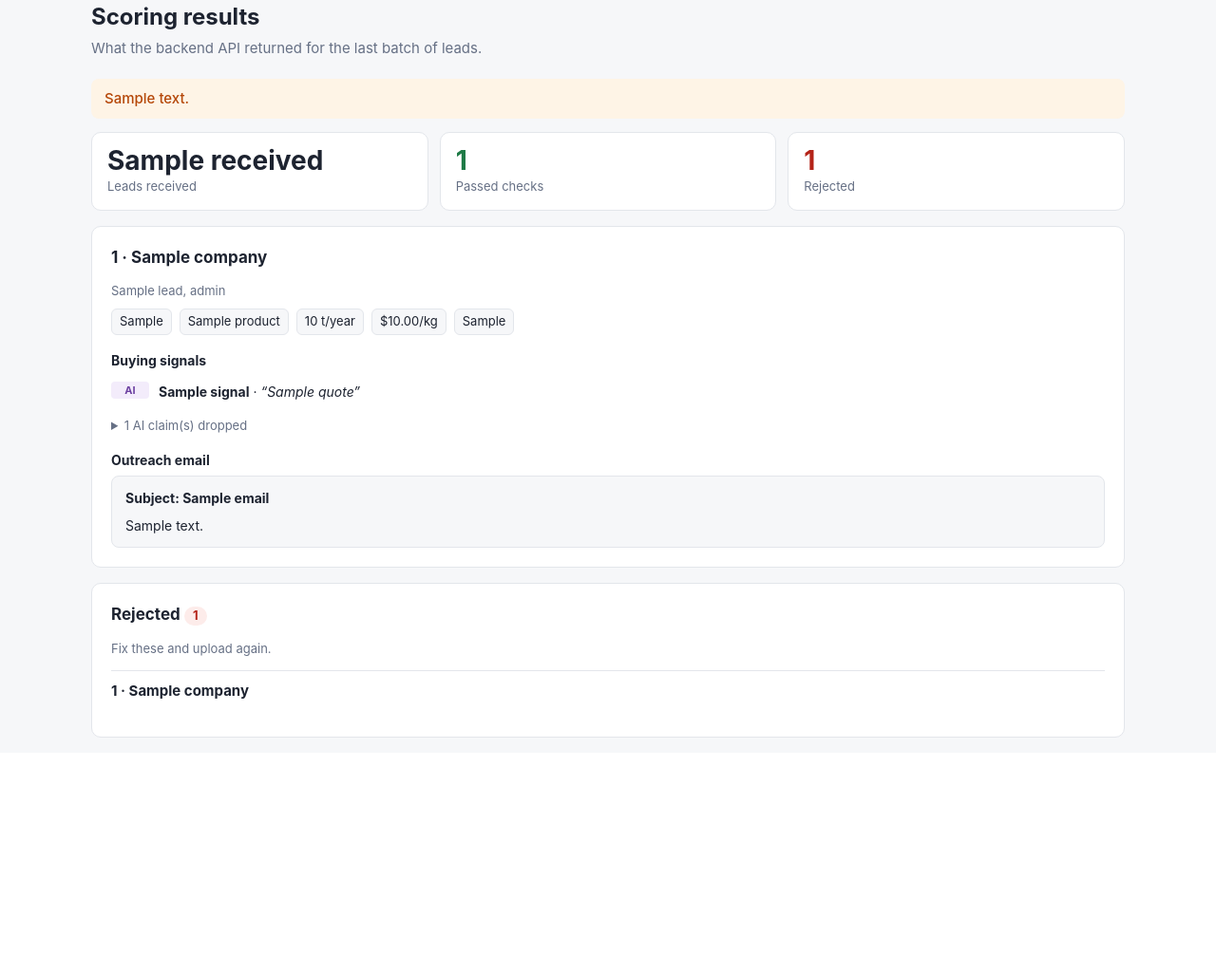
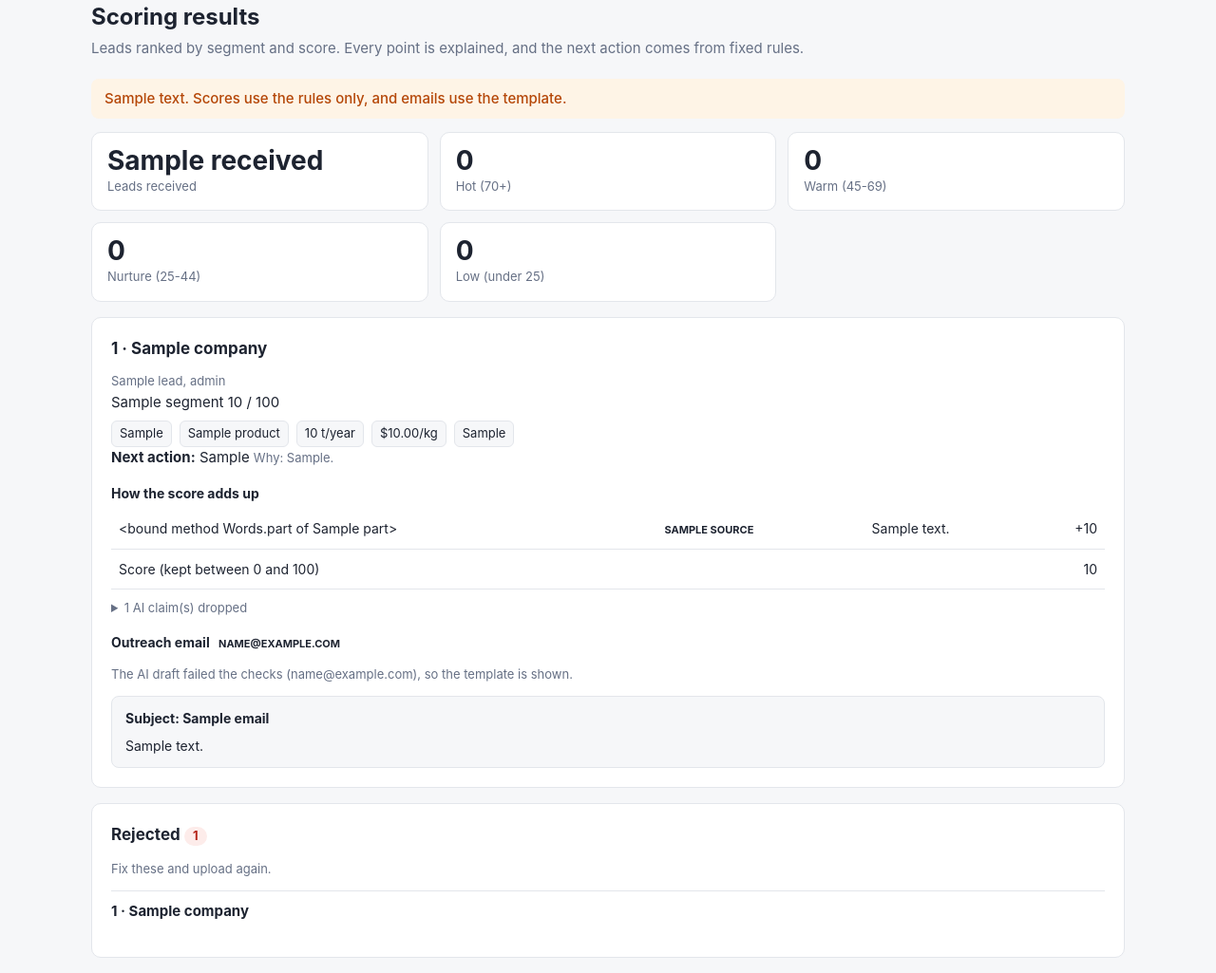
Before and after one commit to kambhampatiabhijith-wq/lead-intelligence-tool, a Flask app: template templates/results.html in a window 1280 px wide. Shown: the part 57-1082 px from the top of the page at 95% size. Before the commit the page ends 834 px from the top, so only its background shows below. Run offline with Flask 3, Linux system fonts and the light colour scheme; the template is opened without the code that fills it: most values are stand-ins (such as "Sample title", 1, 10 or a date in 2020).

Commit message:
Show scores, segments and next actions on the results page
Co-Authored-By: Claude Opus 5.5 <noreply@anthropic.com>
Claude-Session: https://claude.ai/code/session_01ViRBK24UG7bY1zPk4zdDQE

```diff
--- a/templates/results.html
+++ b/templates/results.html
@@ -5,7 +5,7 @@
 {% block content %}
 <section class="intro">
   <h1>Scoring results</h1>
-  <p>What the backend API returned for the last batch of leads.</p>
+  <p>Leads ranked by segment and score. Every point is explained, and the next action comes from fixed rules.</p>
 </section>
 
 {% if not run %}
@@ -13,21 +13,32 @@
   <p class="empty">No leads scored yet. Go to <a href="{{ url_for('index') }}">Leads</a>, add or upload leads, then click Score leads.</p>
 </section>
 {% else %}
-<div class="flash {{ 'flash-ok' if run.ai_status.used else 'flash-warn' }}">{{ run.ai_status.message }}</div>
+<div class="flash {{ 'flash-ok' if run.ai_status.used else 'flash-warn' }}">{{ run.ai_status.message }}{% if not run.ai_status.used %} Scores use the rules only, and emails use the template.{% endif %}</div>
 
-<div class="stats">
+{% set seg = {} %}
+{% for r in run.results %}{% set _ = seg.update({r.segment: seg.get(r.segment, 0) + 1}) %}{% endfor %}
+<div class="stats stats-5">
   <div class="stat"><span class="stat-num">{{ run.received }}</span><span class="stat-label">Leads received</span></div>
-  <div class="stat stat-ok"><span class="stat-num">{{ run.valid|length }}</span><span class="stat-label">Passed checks</span></div>
-  <div class="stat stat-bad"><span class="stat-num">{{ run.rejected|length }}</span><span class="stat-label">Rejected</span></div>
+  <div class="stat seg-hot"><span class="stat-num">{{ seg.get('Hot', 0) }}</span><span class="stat-label">Hot (70+)</span></div>
+  <div class="stat seg-warm"><span class="stat-num">{{ seg.get('Warm', 0) }}</span><span class="stat-label">Warm (45-69)</span></div>
+  <div class="stat seg-nurture"><span class="stat-num">{{ seg.get('Nurture', 0) }}</span><span class="stat-label">Nurture (25-44)</span></div>
+  <div class="stat seg-low"><span class="stat-num">{{ seg.get('Low', 0) }}</span><span class="stat-label">Low (under 25)</span></div>
 </div>
 
-{% for lead in run.valid %}
-{% set a = run.ai[lead.lead_id] %}
-<section class="card">
-  <div>
-    <h2 class="lead-title">{{ lead.lead_id }} · {{ lead.company }}</h2>
-    <span class="muted">{{ lead.contact_name }}, {{ lead.role }}</span>
+{% for r in run.results %}
+{% set lead = r.lead %}
+<section class="card result result-{{ r.segment|lower }}">
+  <div class="result-head">
+    <div>
+      <h2 class="lead-title">{{ lead.lead_id }} · {{ lead.company }}</h2>
+      <span class="muted">{{ lead.contact_name }}, {{ lead.role }}</span>
+    </div>
+    <div class="result-badges">
+      <span class="badge badge-{{ r.segment|lower }}">{{ r.segment }}</span>
+      <span class="score">{{ r.score }} / 100</span>
+    </div>
   </div>
+
   <div class="facts">
     <span>{{ lead.company_type }}</span>
     <span>{{ lead.product }}</span>
@@ -36,33 +47,41 @@
     <span>{{ lead.lead_source }}</span>
   </div>
 
-  <h3>Buying signals</h3>
-  {% if a.signals %}
-  <ul class="signals">
-    {% for s in a.signals %}
-    <li><span class="src src-ai">AI</span><span><strong>{{ s.label }}</strong> · <q>{{ s.quote }}</q></span></li>
-    {% endfor %}
-  </ul>
-  {% elif a.checked %}
-  <p class="muted">The AI found no buying signals in the context.</p>
-  {% else %}
-  <p class="muted">Not checked by the AI.</p>
-  {% endif %}
+  <div class="next-action">
+    <strong>Next action:</strong> {{ r.next_action }}
+    {% if r.action_reasons %}<span class="muted">Why: {{ r.action_reasons|join('; ') }}.</span>{% endif %}
+  </div>
 
-  {% if a.dropped %}
+  <h3>How the score adds up</h3>
+  <table class="breakdown">
+    <tbody>
+      {% for p in r.parts %}
+      <tr>
+        <td class="bd-part">{{ p.part }}</td>
+        <td><span class="src src-{{ p.source|lower }}">{{ p.source }}</span></td>
+        <td class="bd-detail">{{ p.detail }}</td>
+        <td class="num {{ 'pts-minus' if p.points < 0 }}">{{ '%+d'|format(p.points) }}</td>
+      </tr>
+      {% endfor %}
+      <tr class="bd-total"><td colspan="3">Score (kept between 0 and 100)</td><td class="num">{{ r.score }}</td></tr>
+    </tbody>
+  </table>
+
+  {% if r.ai_dropped %}
   <details class="dropped">
-    <summary>{{ a.dropped|length }} AI claim(s) dropped</summary>
-    <ul>{% for d in a.dropped %}<li>{{ d }}</li>{% endfor %}</ul>
+    <summary>{{ r.ai_dropped|length }} AI claim(s) dropped</summary>
+    <ul>{% for d in r.ai_dropped %}<li>{{ d }}</li>{% endfor %}</ul>
   </details>
   {% endif %}
 
-  {% if a.email %}
-  <h3>Outreach email</h3>
+  <h3>Outreach email <span class="src src-{{ 'ai' if r.email_source == 'AI draft' else 'rule' }}">{{ r.email_source }}</span></h3>
+  {% if r.email_problems %}
+  <p class="muted">The AI draft failed the checks ({{ r.email_problems|join('; ') }}), so the template is shown.</p>
+  {% endif %}
   <div class="email">
-    <div class="email-subject">Subject: {{ a.email.subject }}</div>
-    <div class="email-body">{{ a.email.body }}</div>
+    <div class="email-subject">Subject: {{ r.email.subject }}</div>
+    <div class="email-body">{{ r.email.body }}</div>
   </div>
-  {% endif %}
 </section>
 {% else %}
 <section class="card"><p class="empty">No leads passed the checks.</p></section>
```
Also changed, not shown: results.html (deleted, +0 -105 lines).
